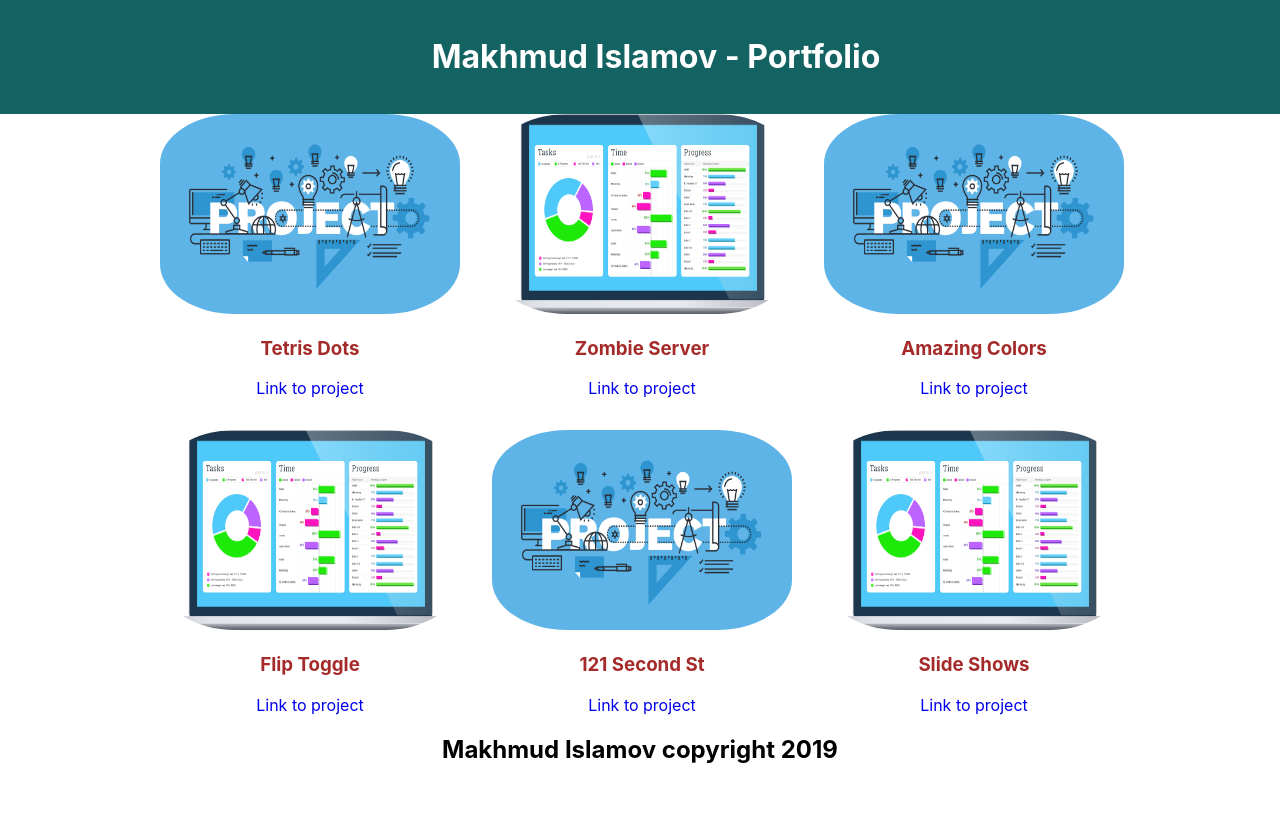
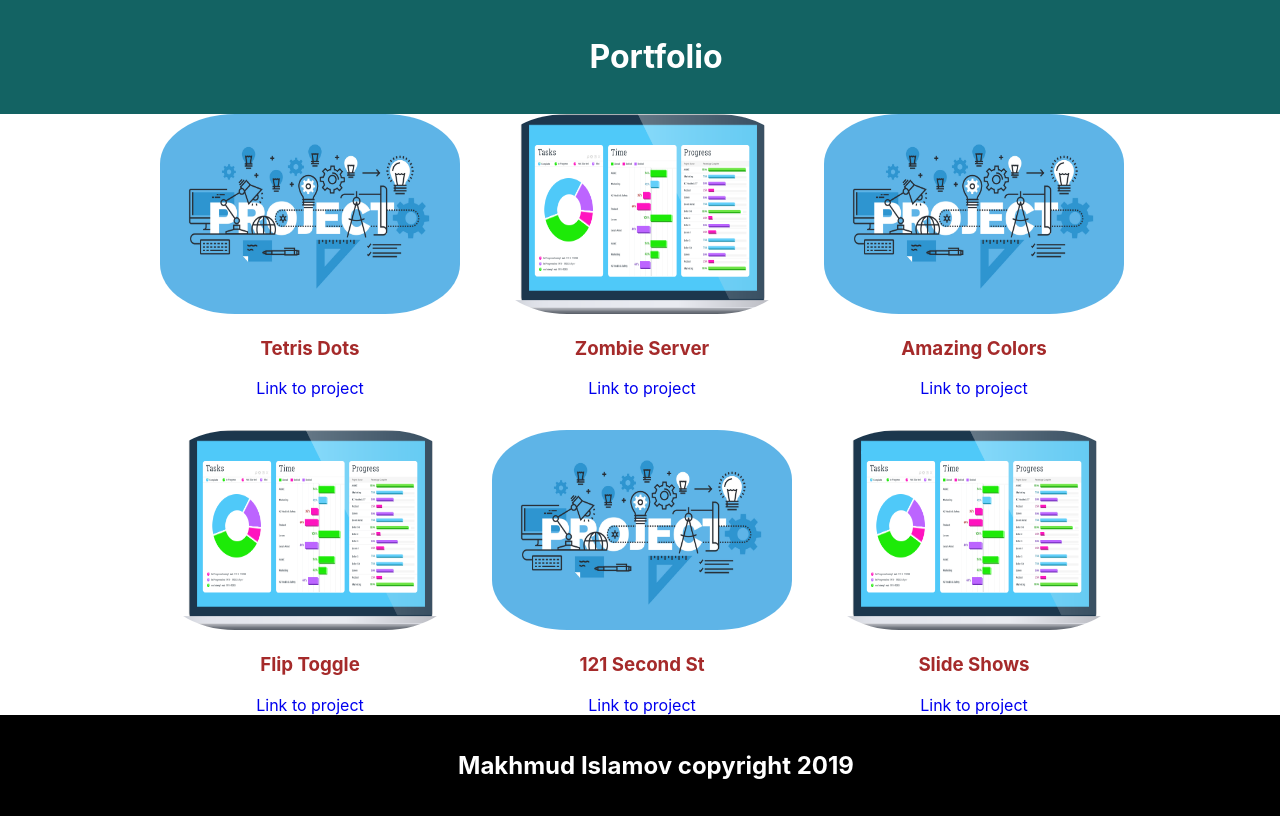
Before and after one commit to makhmudislamov/Portfolio, a React (Create React App) app: page / in a window 1280 px wide. Shown: the top 816 px of the page. Built offline with nearby package versions, Linux system fonts and the light colour scheme.

Commit message:
styled Footer

```diff
--- /dev/null
+++ b/src/Footer.css
@@ -0,0 +1,8 @@
+.Footer {
+  width: 100%;
+  display: flex;
+  justify-content: center;
+  padding: 1em;
+  background-color: rgb(0, 0, 0);
+  color: #fff;
+}
--- a/src/Footer.js
+++ b/src/Footer.js
@@ -1,8 +1,9 @@
 import React from 'react'
+import './Footer.css'
 
 function Footer() {
     return (
-        <div>
+        <div className="Footer">
             <h2>Makhmud Islamov copyright 2019</h2>
         </div>
     )
--- a/src/PageHeader.js
+++ b/src/PageHeader.js
@@ -4,7 +4,7 @@ import React from 'react'
 function PageHeader() {
     return (
       <div className="PageHeader">
-        <h1>Makhmud Islamov - Portfolio</h1>
+        <h1>Portfolio</h1>
       </div>
     )
 }
```
